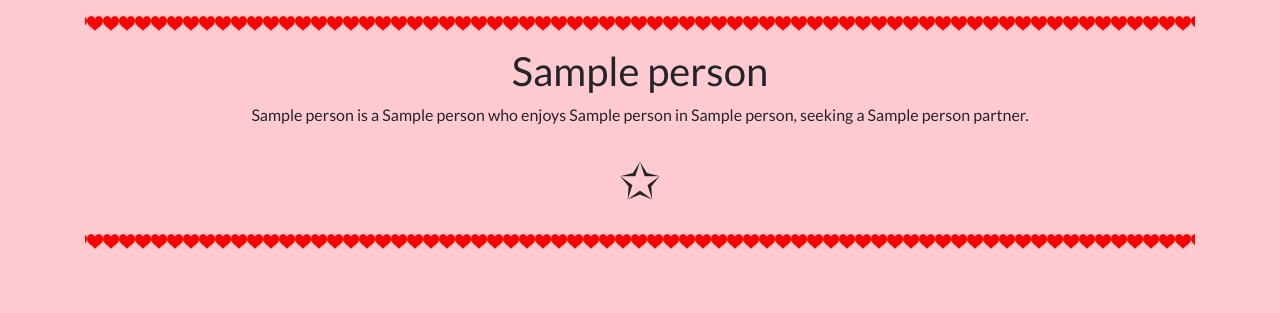
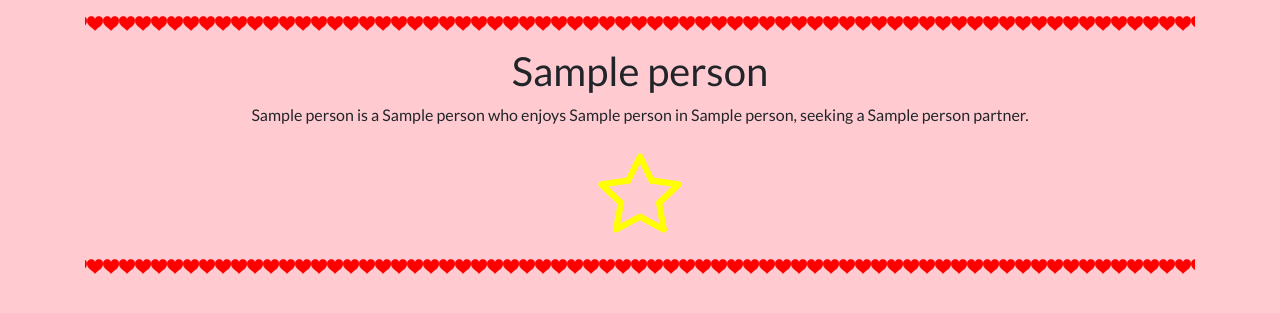
Before and after one commit to GregS-07/Dating-Search, a Flask app: template templates/profile.html in a window 1280 px wide. Shown: the part 56-369 px from the top of the page. Run offline with Flask 3, Linux system fonts and the light colour scheme; the template is opened without the code that fills it: most values are stand-ins (such as "Sample title", 1, 10 or a date in 2020); some libraries are stand-ins or nearby versions.

Commit message:
New star svg

```diff
--- a/static/css/styles.css
+++ b/static/css/styles.css
@@ -245,5 +245,5 @@ input[type="checkbox"]:checked:before {
 /* Favourited */
 
 .star{
-    font-size: 50px;
+    height: 100px;
 }
--- a/templates/profile.html
+++ b/templates/profile.html
@@ -6,8 +6,8 @@
 
 <h1 class="text-center profile-name">{{ person[1] }}</h1>
 <p class="text-center profile-bio">{{ person[1] }} is a {{ person[2] }} who enjoys {{ person[4] }} in {{ person[3]}}, seeking a {{person[5]}} partner.</p>
-<form action="/favourite_{{ person[2] }}_{{ person[0] }}">
-    <div class="star text-center">{% if is_favourited %}⭐{% else %}✩{% endif %}</div>
+<form class="d-flex justify-content-center" action="/favourite_{{ person[2] }}_{{ person[0] }}">
+    <img src="{% if is_favourited %}static/images/start-filled.svg{% else %}static/images/star-outlined.svg{% endif %}" class="star text-center"></img>
 </form>
 <hr>
 
```
Also changed, not shown: static/images/star-outlined.svg (added), static/images/start-filled.svg (added).
